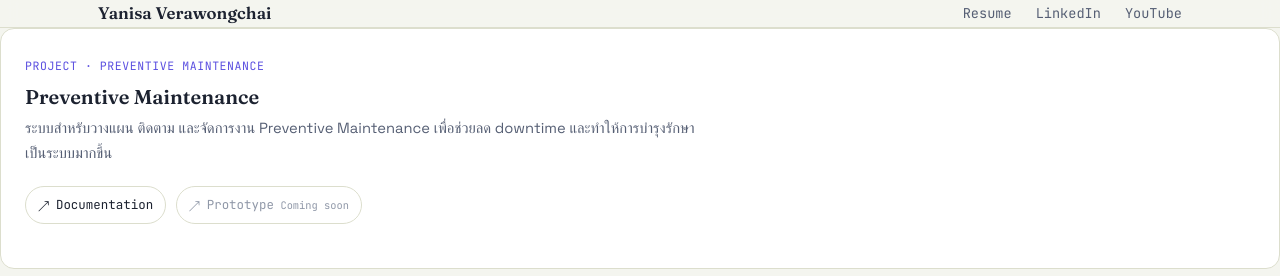
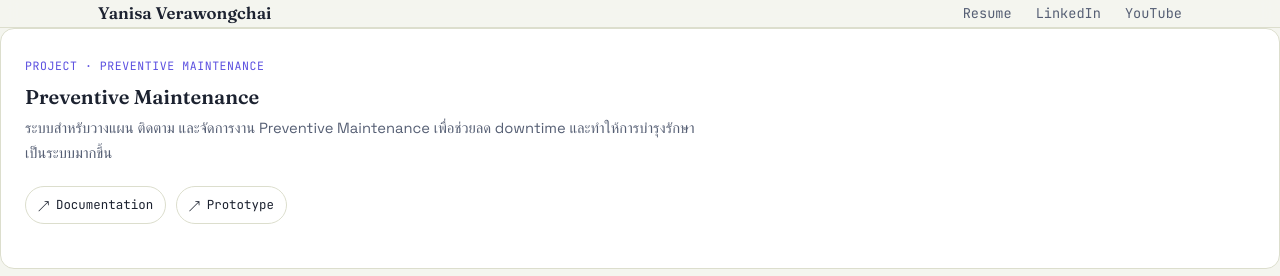
Before and after one commit to bowyani/bowyani.github.io, a React (Vite) app: page /#/pm in a window 1280 px wide. Shown: the top 276 px of the page. Built offline with nearby package versions, Linux system fonts and the light colour scheme.

Commit message:
add prototype

```diff
--- a/src/pages/Project-PM.tsx
+++ b/src/pages/Project-PM.tsx
@@ -25,14 +25,13 @@ export function ProjectPM() {
           </a>
 
           <a
-            className={`${styles.link} ${styles.disabled}`}
-            href="#"
-            onClick={(e) => e.preventDefault()}
-            aria-disabled="true"
+            className={styles.link}
+            href="https://prototype-pm.onrender.com"
+            target="_blank"
+            rel="noopener noreferrer"
           >
             <span>↗</span>
             Prototype
-            <small>Coming soon</small>
           </a>
         </div>
       </div>
```
